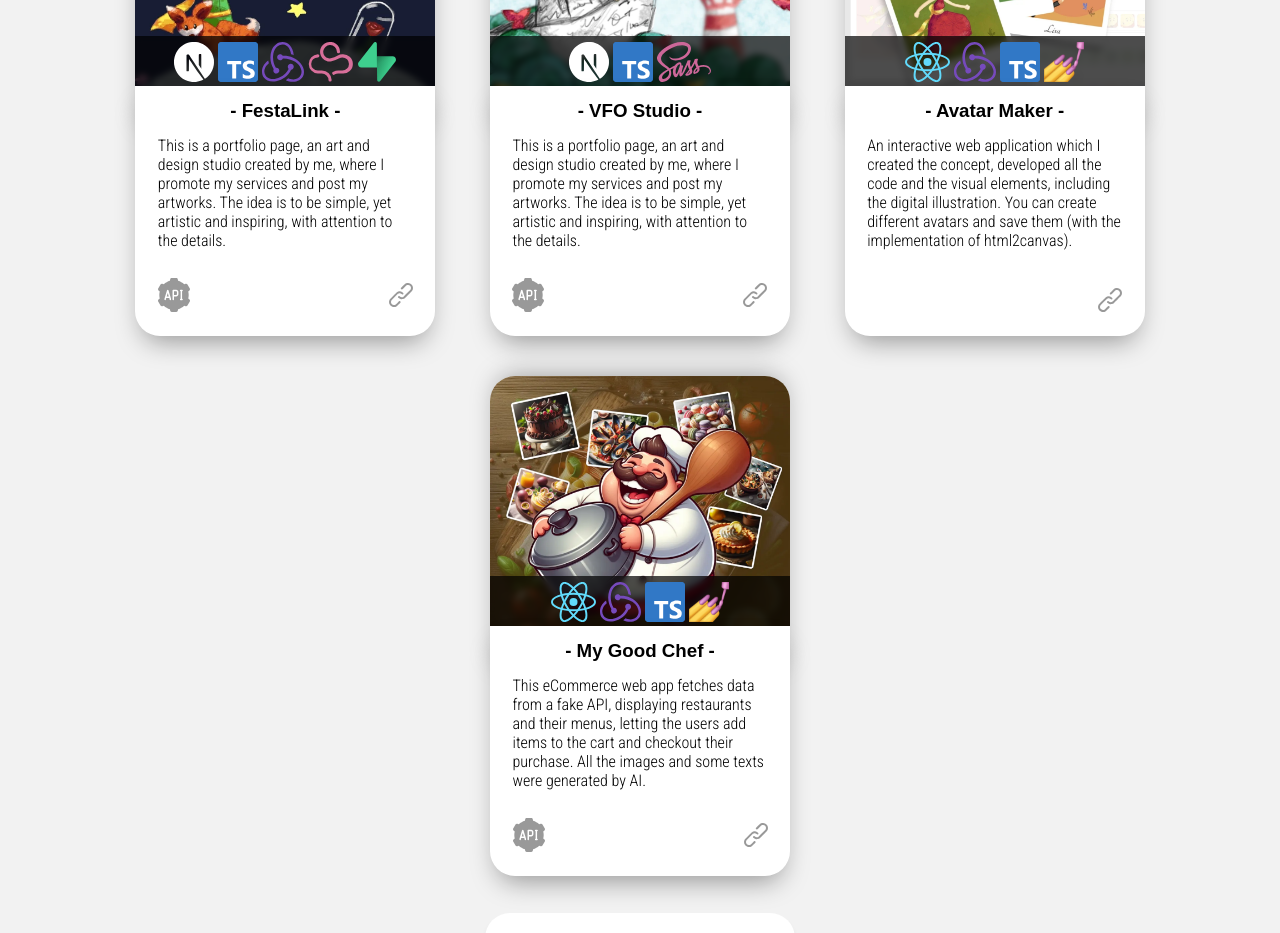
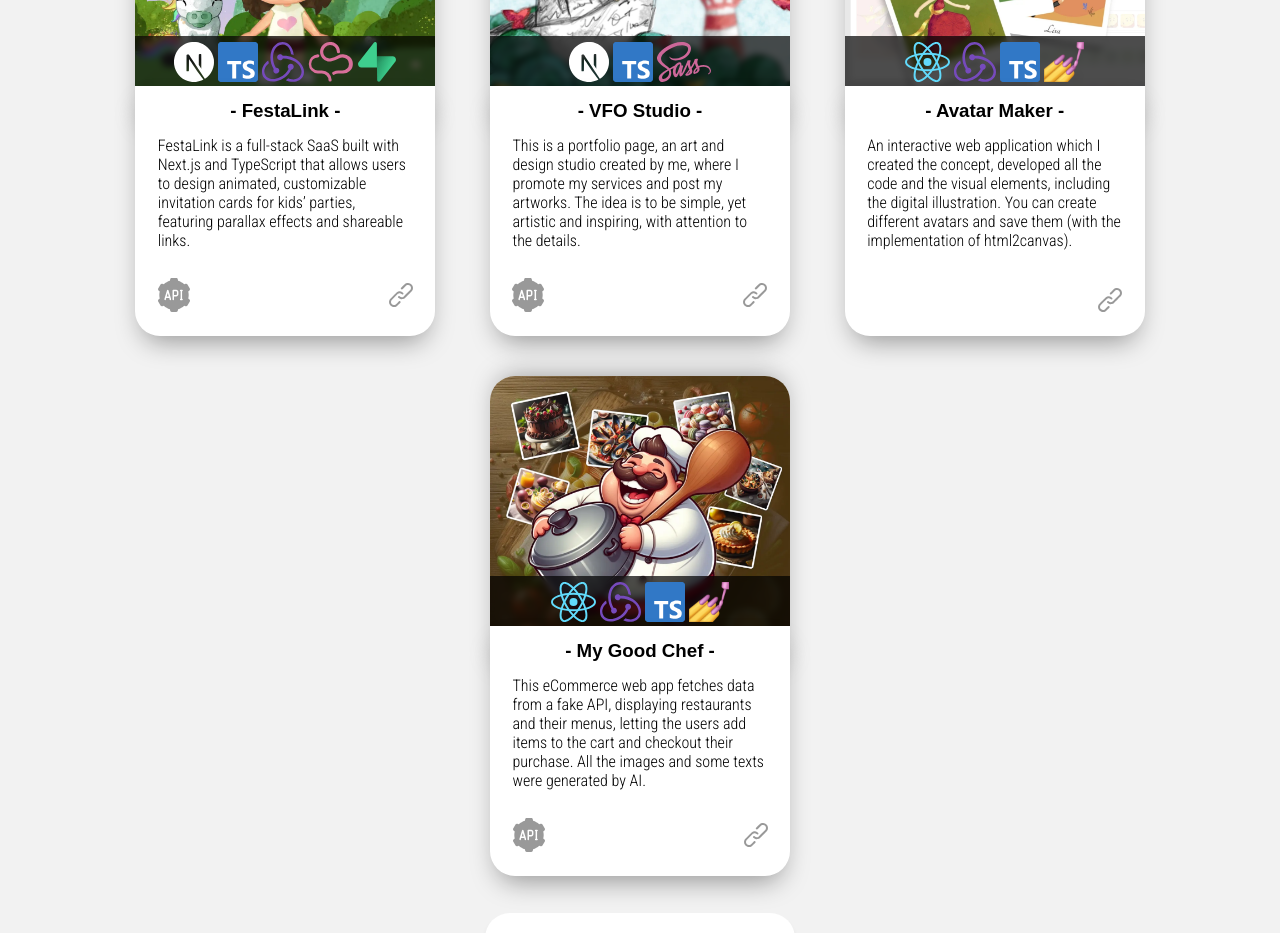
Before and after one commit to oliveira-victor/victor_dev, a React (Vite) app: page / in a window 1280 px wide. Shown: the part 3620-4553 px from the top of the page. Built offline with nearby package versions, Linux system fonts and the light colour scheme; a web font is replaced by a local one.

Commit message:
add festalink project card

```diff
--- a/src/Projects/CardsDisplay.jsx
+++ b/src/Projects/CardsDisplay.jsx
@@ -31,6 +31,7 @@ import chef from './assets/mygoodchef.webp'
 import weatherApp from './assets/weather.webp'
 import riverCrossing from './assets/river-crossing.webp'
 
+import festalinkVideo from './assets/festalink-video.mp4'
 import digitalDiceVideo from './assets/digitaldice-video.mp4'
 import avatarMakerVideo from './assets/avatarmaker-video.mp4'
 import mamiMoonVideo from './assets/mamimoon-video.mp4'
@@ -50,8 +51,8 @@ const CardsDisplay = () => {
             id: 1,
             title: "FestaLink",
             image: festalink,
-            media: VFOStudioVideo,
-            text: t('cardVFOstudio'),
+            media: festalinkVideo,
+            text: t('cardFestalink'),
             techs: {
                 icons: [next, typescript, redux, linaria, supabase],
                 titles: ['Next.js', 'TypeScript', "Redux", 'Linaria', "Supabase"]
@@ -60,7 +61,7 @@ const CardsDisplay = () => {
             api: true,
             team: false,
             github: null,
-            pageLink: "https://vfostudio.vercel.app/"
+            pageLink: "https://festalink.com"
         },
         {
             id: 2,
--- a/src/i18n/translations/en.json
+++ b/src/i18n/translations/en.json
@@ -77,6 +77,7 @@
             "btn6": "Team work",
             "btn7": "All"
         },
+        "cardFestalink": "FestaLink is a full-stack SaaS built with Next.js and TypeScript that allows users to design animated, customizable invitation cards for kids’ parties, featuring parallax effects and shareable links.",
         "cardDigitalDice": "A fictional video game eCommerce created by me with React JS, Redux, TypeScript and Styled-Components. All the fictional games included are consumed from an API, and their images were generated by AI, with prompts that I provided.",
         "cardVFOstudio": "This is a portfolio page, an art and design studio created by me, where I promote my services and post my artworks. The idea is to be simple, yet artistic and inspiring, with attention to the details.",
         "cardMyGoodChef": "This eCommerce web app fetches data from a fake API, displaying restaurants and their menus, letting the users add items to the cart and checkout their purchase. All the images and some texts were generated by AI.",
--- a/src/i18n/translations/ptBR.json
+++ b/src/i18n/translations/ptBR.json
@@ -77,6 +77,7 @@
             "btn6": "Trabalho em equipe",
             "btn7": "Tudo"
         },
+        "cardFestalink": "FestaLink é um SaaS full-stack construído com Next.js e TypeScript que permite aos usuários criar convites animados e personalizáveis para festas infantis, apresentando efeitos de paralaxe e links compartilháveis.",
         "cardDigitalDice": "Um eCommerce fictício criado por mim com React JS, Redux, TypeScript e Styled-Components. Todos os jogos fictícios inclusos, consumidos por uma API, foram criados por mim e suas imagens geradas por I.A., a partir de prompts que forneci.",
         "cardVFOstudio": "Este é um portfólio, um estúdio de arte e design criado por mim, onde eu divulgo meus serviços e posto minhas artes. A ideia é ser simples, porém artistico e inspirador, com atenção aos detalhes.",
         "cardAvatarMaker": "Uma aplicação web interativa na qual criei o conceito, desenvolvi todo o código e os aspectos visuais, inclusive fazendo todas as ilustrações digitais. É possível criar diferentes avatares e salvá-los (função possibilitada com a implementação do html2canvas).",
```
Also changed, not shown: src/Projects/assets/festalink.webp, 1 other file (tests, documents, lock files or other folders).
